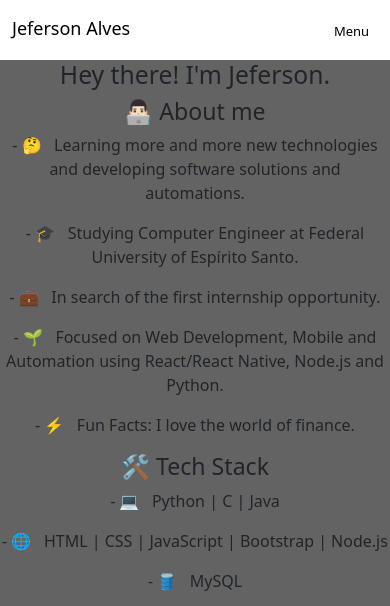
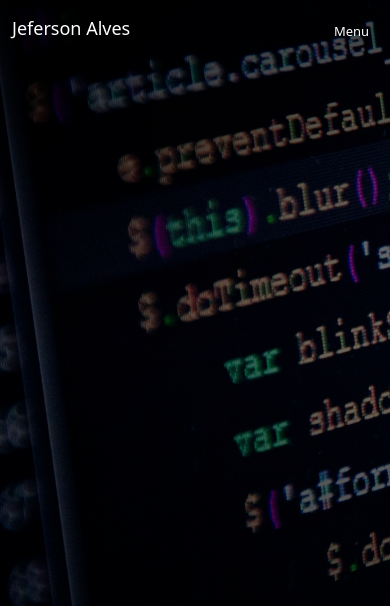
Before and after one commit to jeffalves33/jeffalves33, a website: page index.html in a window 390 px wide. Shown: the top 606 px of the page. Drawn offline with nearby package versions, Linux system fonts and the light colour scheme.

Commit message:
update body first part

```diff
--- a/cabecalho.css
+++ b/cabecalho.css
@@ -1,8 +1,10 @@
 body{
-    background-color: rgb(99, 99, 99);
+    margin: 0;
     padding-left: 0%;
     padding-right: 0%;
     text-align: center;
+    background: url('/images/wallpaperOfficial.jpg');
+    background-size: cover;
 
     height: 100vh;
 }
@@ -21,11 +23,9 @@ body{
     display:inline-flex;
     width: 100%;
     height: 60px;
-    background-color: white;
-    color: black;
 }#cabecalho a{
     text-decoration: none;
-    color: black;
+    color: white;
 }#cabecalho a:hover{
     color: #00BDF5;
     transition: 0.5s;
@@ -121,5 +121,6 @@ a{
     #btn_mobile{
         background: none;
         cursor: pointer;
+        color: white;
     }
 }
--- a/index.html
+++ b/index.html
@@ -9,6 +9,7 @@
     <!-- CSS only -->
     <link href="https://cdn.jsdelivr.net/npm/bootstrap@5.1.0/dist/css/bootstrap.min.css" rel="stylesheet" integrity="sha384-KyZXEAg3QhqLMpG8r+8fhAXLRk2vvoC2f3B09zVXn8CA5QIVfZOJ3BCsw2P0p/We" crossorigin="anonymous">
     <link rel="stylesheet" href="cabecalho.css">
+    <link rel="stylesheet" href="styles/firstPart.css">
 
     <title>Jeferson Alves</title>
 </head>
@@ -18,9 +19,7 @@
         <div id="cabecalho" class="row">
             <div id="name" class="col-2 col-lg-2"><a href="#">Jeferson Alves</a></div>
             <div id="button">
-                <button id="btn_mobile">Menu
-                    <span id="hamburger"></span>
-                </button>
+                <button id="btn_mobile">Menu</button>
             </div>
             <div id="dadRow2" class="col-10 col-lg-10">
                 <div id="list" class="row">
@@ -31,7 +30,10 @@
                 </div>
             </div>
         </div>
+        <div id="firstPart" class="row">
 
+        </div>
+        <!--
         <div id="test" class="row">
             <h2> Hey there! I'm Jeferson.</h2>
 
@@ -70,8 +72,8 @@
                 <a href="https://www.paypal.com/cgi-bin/webscr?cmd=_s-xclick&hosted_button_id=HJ9EG94D9ZCRW" target="_blank"><img src="https://img.shields.io/badge/PayPal-00457C?style=for-the-badge&logo=paypal&logoColor=white" target="_blank"></a>
                 <a href = "mailto:jeferson.l.souza@edu.ufes.br"><img src="https://img.shields.io/badge/-Gmail-%23333?style=for-the-badge&logo=gmail&logoColor=white" target="_blank"></a>
 
-                <!--https://github.com/jeffalves33/jeffalves33/blob/output/github-contribution-grid-snake.svg-->
-            </div>
+                https://github.com/jeffalves33/jeffalves33/blob/output/github-contribution-grid-snake.svg
+            </div>-->
         </div>
     </div>
 
```
Also changed, not shown: images/wallpaperOfficial.jpg (added), styles/firstPart.css (added).
